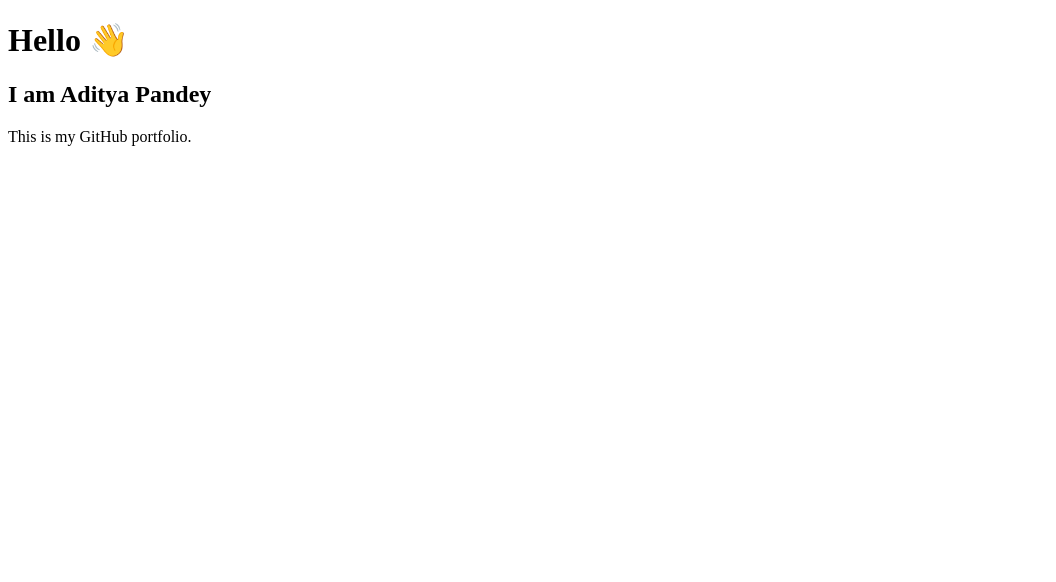
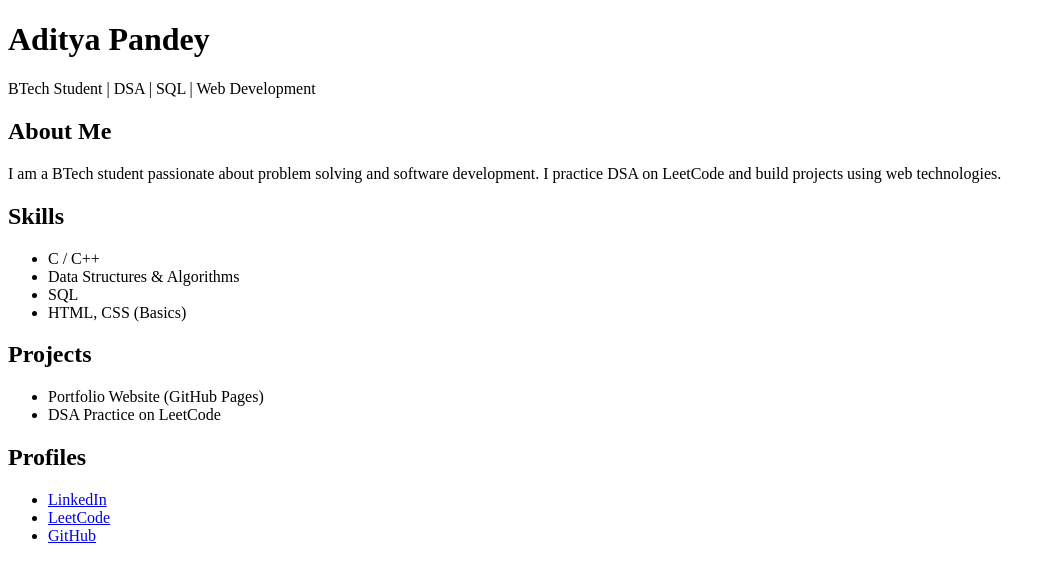
Before and after one commit to Aditya736/Aditya736.github.io, a plain HTML site: page index.html in a window 1280 px wide. Shown: the whole page, without its empty margins (0-1056 px from the left). Drawn offline with Linux system fonts and the light colour scheme.

Commit message:
Update index.html

```diff
--- a/index.html
+++ b/index.html
@@ -4,8 +4,48 @@
   <title>Aditya Pandey | Portfolio</title>
 </head>
 <body>
-  <h1>Hello 👋</h1>
-  <h2>I am Aditya Pandey</h2>
-  <p>This is my GitHub portfolio.</p>
+
+  <h1>Aditya Pandey</h1>
+  <p>BTech Student | DSA | SQL | Web Development</p>
+
+  <h2>About Me</h2>
+  <p>
+    I am a BTech student passionate about problem solving and software development.
+    I practice DSA on LeetCode and build projects using web technologies.
+  </p>
+
+  <h2>Skills</h2>
+  <ul>
+    <li>C / C++</li>
+    <li>Data Structures & Algorithms</li>
+    <li>SQL</li>
+    <li>HTML, CSS (Basics)</li>
+  </ul>
+
+  <h2>Projects</h2>
+  <ul>
+    <li>Portfolio Website (GitHub Pages)</li>
+    <li>DSA Practice on LeetCode</li>
+  </ul>
+
+  <h2>Profiles</h2>
+  <ul>
+    <li>
+      <a href="https://www.linkedin.com/in/aditya-pandey-a1a76231b" target="_blank">
+        LinkedIn
+      </a>
+    </li>
+    <li>
+      <a href="https://leetcode.com/CodeAditya99/" target="_blank">
+        LeetCode
+      </a>
+    </li>
+    <li>
+      <a href="https://github.com/Aditya736" target="_blank">
+        GitHub
+      </a>
+    </li>
+  </ul>
+
 </body>
 </html>
```
